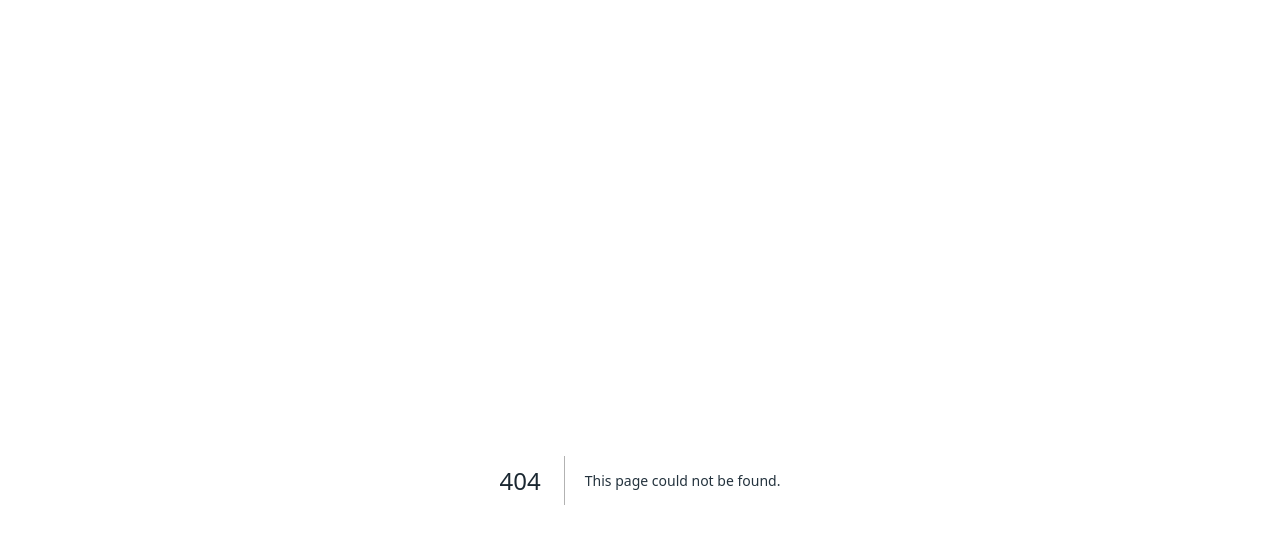
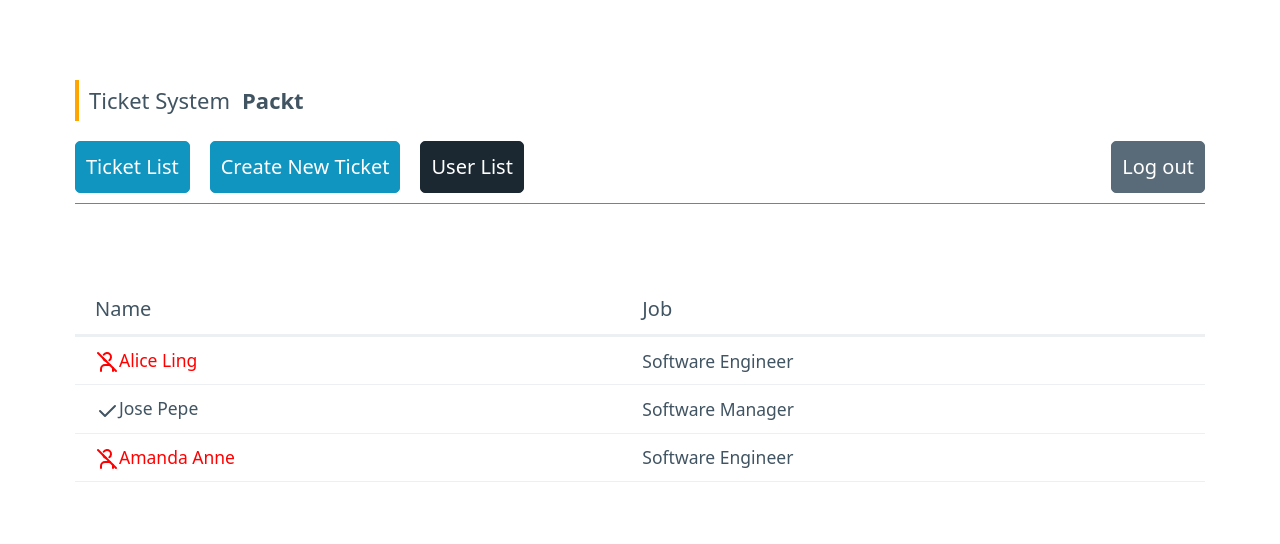
Before and after one commit to IsaacJrTypes/ticket-system, a Next.js app: page /tickets/users in a window 1280 px wide. Before the commit this address had no page. Shown: the top 544 px of the page. Built offline with nearby package versions, Linux system fonts and the light colour scheme.

Commit message:
add final UI components

```diff
--- a/src/app/tickets/Nav.tsx
+++ b/src/app/tickets/Nav.tsx
@@ -1,9 +1,10 @@
 "use client";
 import Link from "next/link";
-
-
+import {usePathname} from "next/navigation";
 export default function Nav() {
-
+    const pathname = usePathname()
+    const activeProps = { className: "contrast" }
+    const inactiveProps = {}
     return (
         <nav>
             <ul>
@@ -11,7 +12,7 @@ export default function Nav() {
                     <Link
                         role="button"
                         href="/tickets"
-                    >
+                        {...(pathname === "/tickets/" ? activeProps : inactiveProps )}>
                         Ticket List
                     </Link>
                 </li>
@@ -19,7 +20,7 @@ export default function Nav() {
                     <Link
                         role="button"
                         href="/tickets/new"
-                    >
+                        {...(pathname === "/tickets/new" ? activeProps : inactiveProps)}>
                         Create New Ticket
                     </Link>
                 </li>
@@ -27,7 +28,7 @@ export default function Nav() {
                     <Link
                         role="button"
                         href="/tickets/users"
-                    >
+                        {...(pathname === "/tickets/users" ? activeProps : inactiveProps)}>
                         User List
                     </Link>
                 </li>
--- a/src/app/users/page.tsx
+++ b/src/app/tickets/users/page.tsx
@@ -26,9 +26,7 @@ export default function UserList() {
         <tbody>
         {users.map((user,key) => (
             <tr key={key + user.name}>
-                <td style={{ color: !user.isAvailable ? "red" : undefined }}>
-                    {user.isAvailable ? <IconCheck /> : <IconUserOff />}{user.name}
-                </td>
+                <td style={{ color: !user.isAvailable ? "red" : undefined }}>{user.isAvailable ? <IconCheck /> : <IconUserOff />}{user.name}</td>
                 <td>{user.job}</td>
             </tr>
         ))}
```
